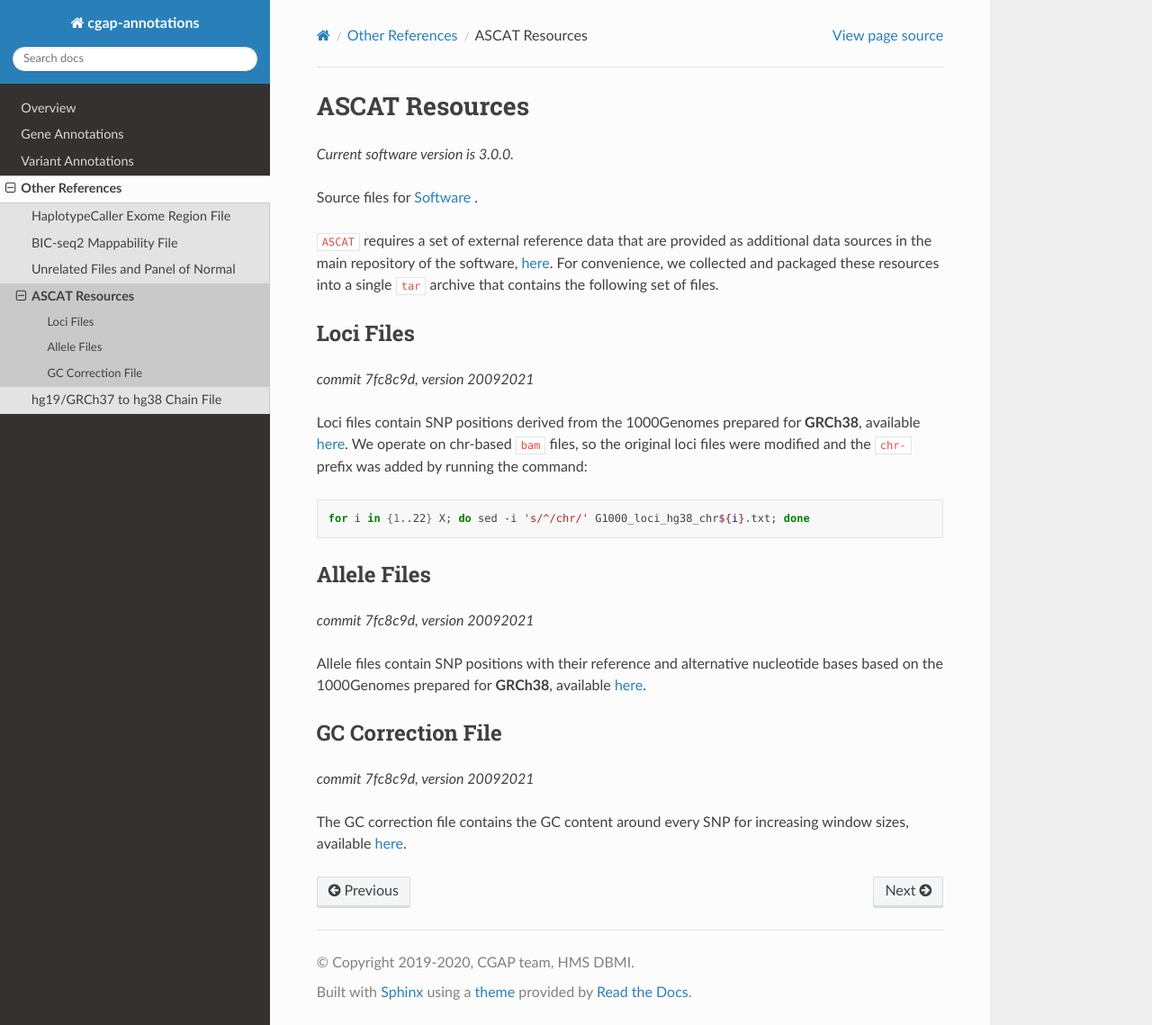
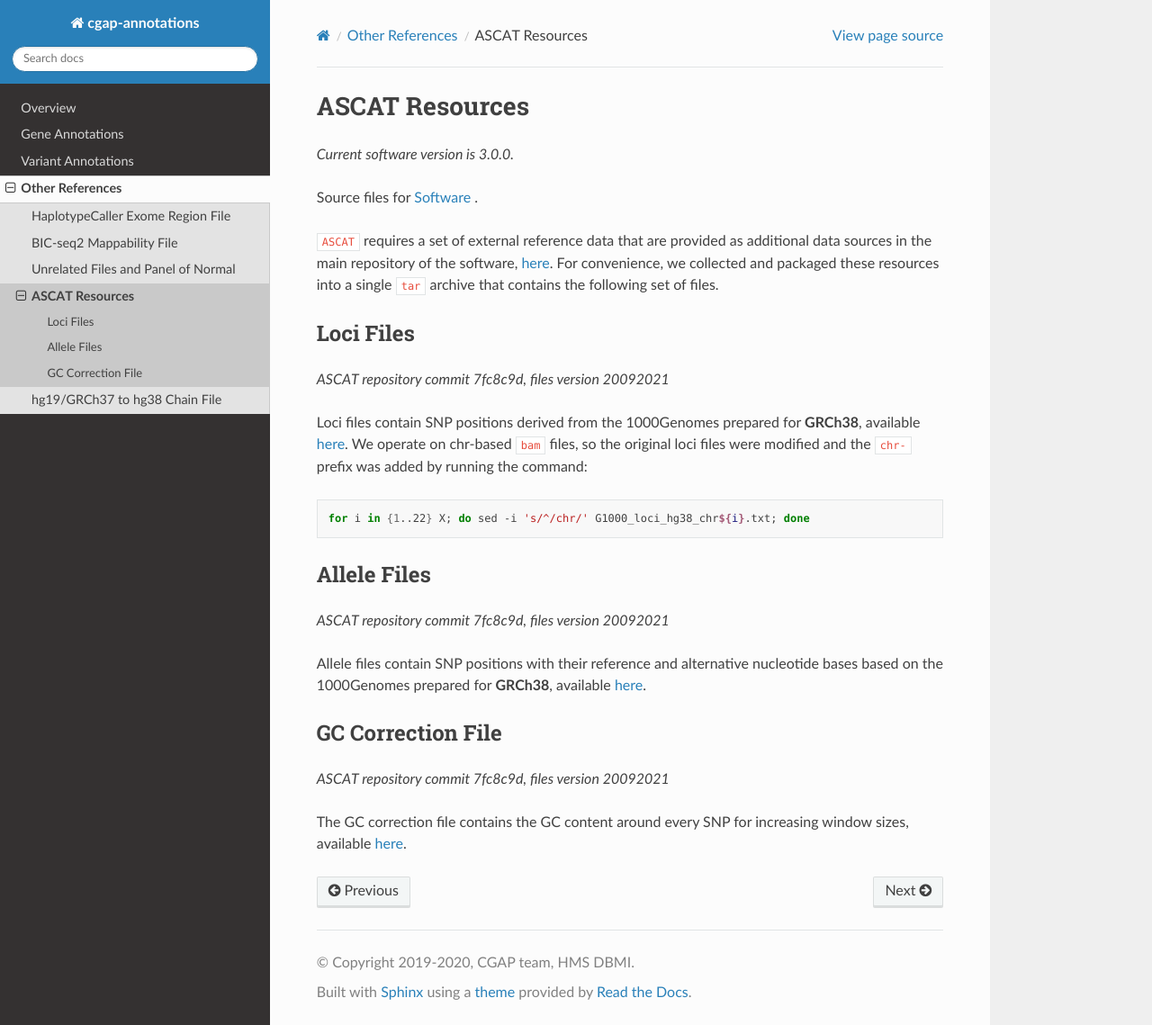
Before and after one commit to dbmi-bgm/cgap-annotations, a Sphinx documentation site: the page built from docs/ascat.rst, in a window 1280 px wide and 1139 px high. Shown: the whole window at 90% size. Built offline with Sphinx 7.4.7 and the Read the Docs theme 2.0.0, drawn with Linux system fonts in a browser that asks for light colours.

Commit message:
Update ascat.rst

```diff
--- a/docs/ascat.rst
+++ b/docs/ascat.rst
@@ -12,7 +12,7 @@ Source files for `Software`_ .
 
 Loci Files
 ^^^^^^^^^^
-*commit 7fc8c9d, version 20092021*
+*ASCAT repository commit 7fc8c9d, files version 20092021*
 
 Loci files contain SNP positions derived from the 1000Genomes prepared for **GRCh38**, available `here <https://www.dropbox.com/s/80cq0qgao8l1inj/G1000_loci_hg38.zip>`__.
 We operate on chr-based ``bam`` files, so the original loci files were modified and the ``chr-`` prefix was added by running the command:
@@ -23,12 +23,12 @@ We operate on chr-based ``bam`` files, so the original loci files were modified
 
 Allele Files
 ^^^^^^^^^^^^
-*commit 7fc8c9d, version 20092021*
+*ASCAT repository commit 7fc8c9d, files version 20092021*
 
 Allele files contain SNP positions with their reference and alternative nucleotide bases based on the 1000Genomes prepared for **GRCh38**, available `here <https://www.dropbox.com/s/uouszfktzgoqfy7/G1000_alleles_hg38.zip>`__.
 
 GC Correction File
 ^^^^^^^^^^^^^^^^^^
-*commit 7fc8c9d, version 20092021*
+*ASCAT repository commit 7fc8c9d, files version 20092021*
 
 The GC correction file contains the GC content around every SNP for increasing window sizes, available `here <https://www.dropbox.com/s/n7g5dh0ld1hcto8/GC_G1000_hg38.zip>`__.
```
